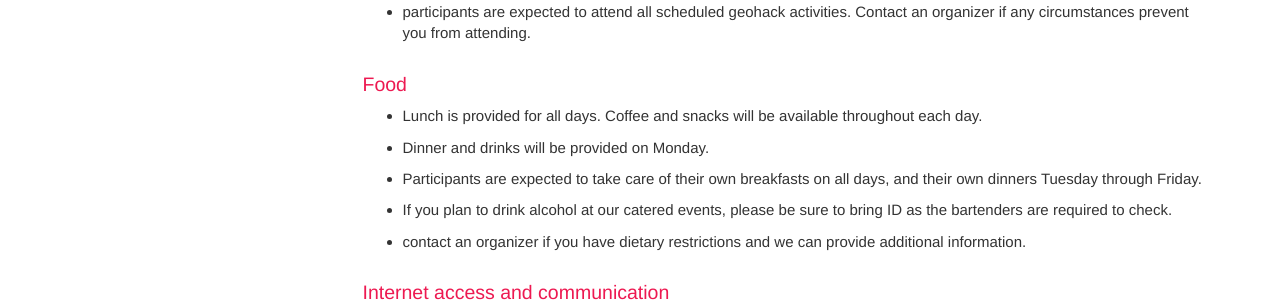
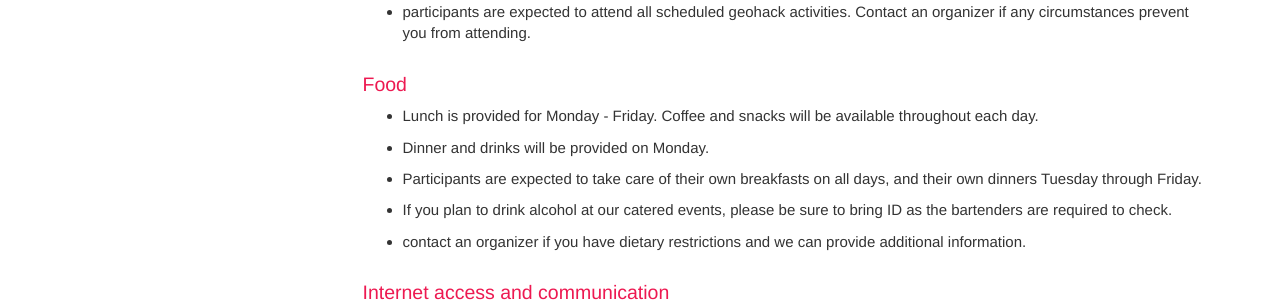
Before and after one commit to waterhackweek/wiki, a Jekyll site: the page built from index.md, in a window 1280 px wide and 1223 px high. Shown: the part 535-837 px from the top of the window. Built offline with Jekyll 4.4.1, drawn with Linux system fonts in a browser that asks for light colours; nearby versions of some CDN libraries; comment, search, counter and statistics services are not loaded.

Commit message:
Update index.md

```diff
--- a/index.md
+++ b/index.md
@@ -13,7 +13,7 @@ summary: Overview of the Geohackweek
 - participants are expected to attend all scheduled geohack activities. Contact an organizer if any circumstances prevent you from attending.
 
 ### Food
-- Lunch is provided for all days. Coffee and snacks will be available throughout each day.
+- Lunch is provided for Monday - Friday. Coffee and snacks will be available throughout each day.
 - Dinner and drinks will be provided on Monday.
 - Participants are expected to take care of their own breakfasts on all days, and their own dinners Tuesday through Friday.
 - If you plan to drink alcohol at our catered events, please be sure to bring ID as the bartenders are required to check.
```
